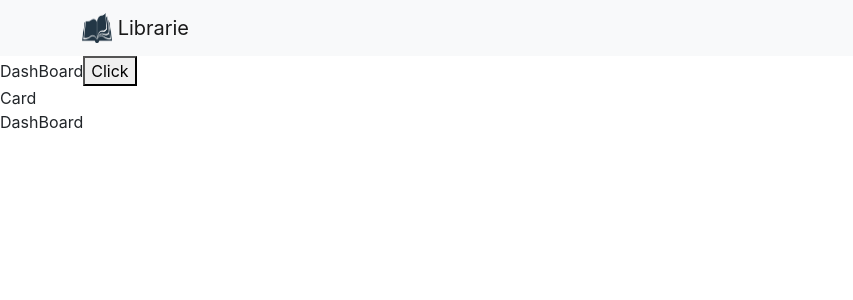
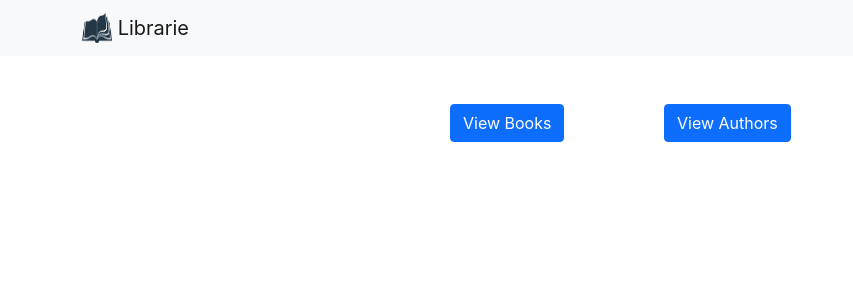
Before and after one commit to mrsaeeddev/react-bootcamp-2021, a React (Create React App) app in the folder project/librarie/: page /dashboard in a window 1280 px wide. Shown: the top 300 px of the page, without its empty margins (0-853 px from the left). Built offline with nearby package versions, Linux system fonts and the light colour scheme.

Commit message:
completed routes on dashboard

```diff
--- a/project/librarie/src/components/BooksList.js
+++ b/project/librarie/src/components/BooksList.js
@@ -1,7 +1,11 @@
 import React from 'react';
+import NavBar from './NavBar';
 
 function BooksList() {
-    return (<div>BookList</div>)
+    return (<div>
+        <NavBar />
+        <div>list</div>
+    </div>)
 }
 
 export default BooksList;
--- a/project/librarie/src/components/DashBoard.js
+++ b/project/librarie/src/components/DashBoard.js
@@ -1,17 +1,30 @@
+import { Button, Container, Row, Col }  from 'react-bootstrap';
 import React from 'react';
-import Card from './Card';
 import NavBar from './NavBar';
+import { useHistory } from "react-router-dom";
 
 function DashBoard() {
-    let initialValue = "DashBoard"
-    const [dashboardText, setDashboardText] = React.useState(initialValue);
+
+    let history = useHistory();
+
+    function handleClick() {
+        history.push('/listing')
+    }
 
     return (
         <div>
             <NavBar />
-            {dashboardText}
-            <button onClick={() => setDashboardText('Saeed')}>Click</button>
-            <Card name={dashboardText} />
+            <Container className="pt-5">
+            <Row className="justify-content-md-center">
+            <Col xs lg="2">
+                <Button onClick={handleClick}>View Books</Button>
+            </Col>
+            <Col md="auto"></Col>
+            <Col xs lg="2">
+                <Button>View Authors</Button>
+            </Col>
+            </Row>
+            </Container>
         </div>
     )
 }
```
